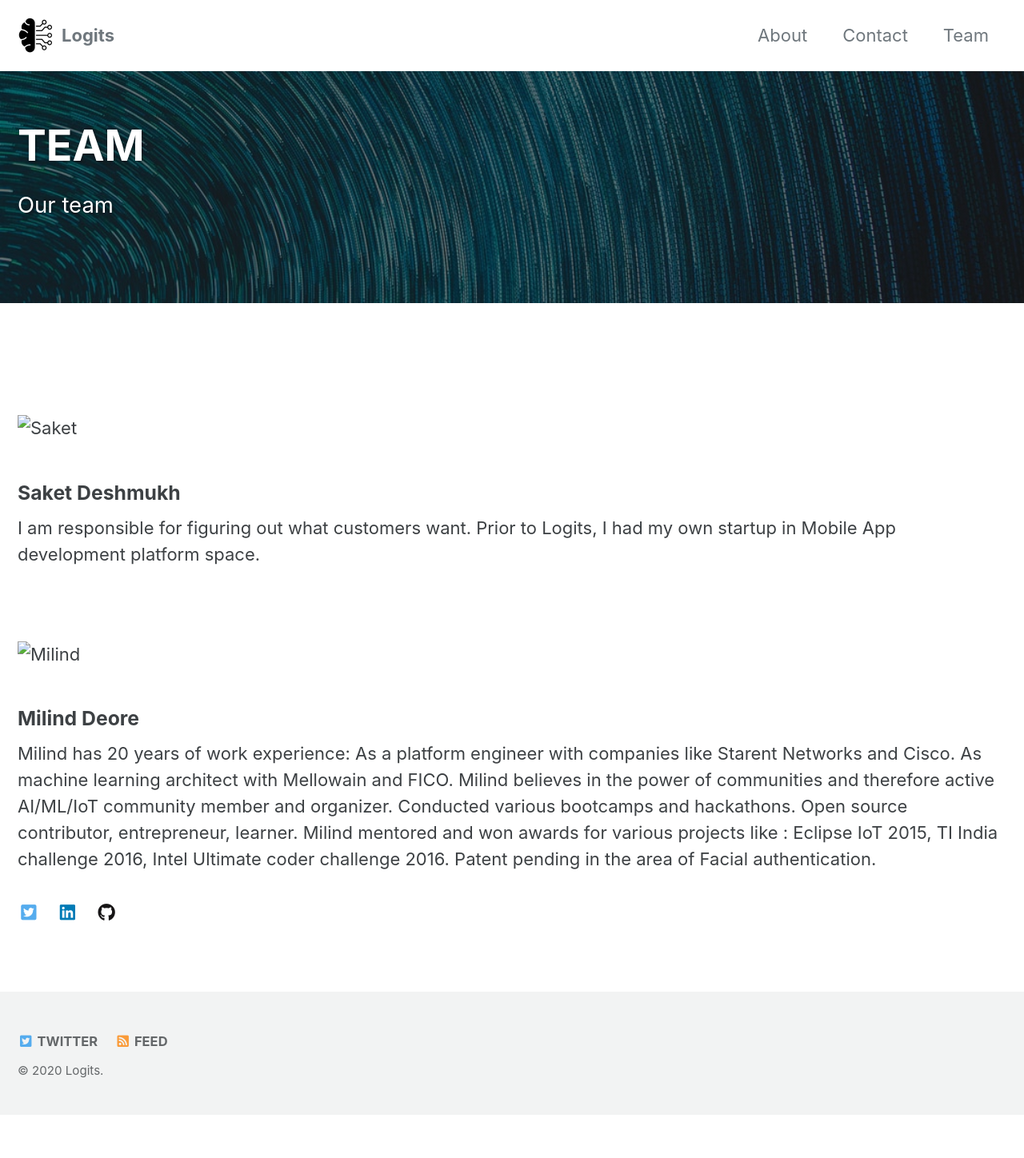
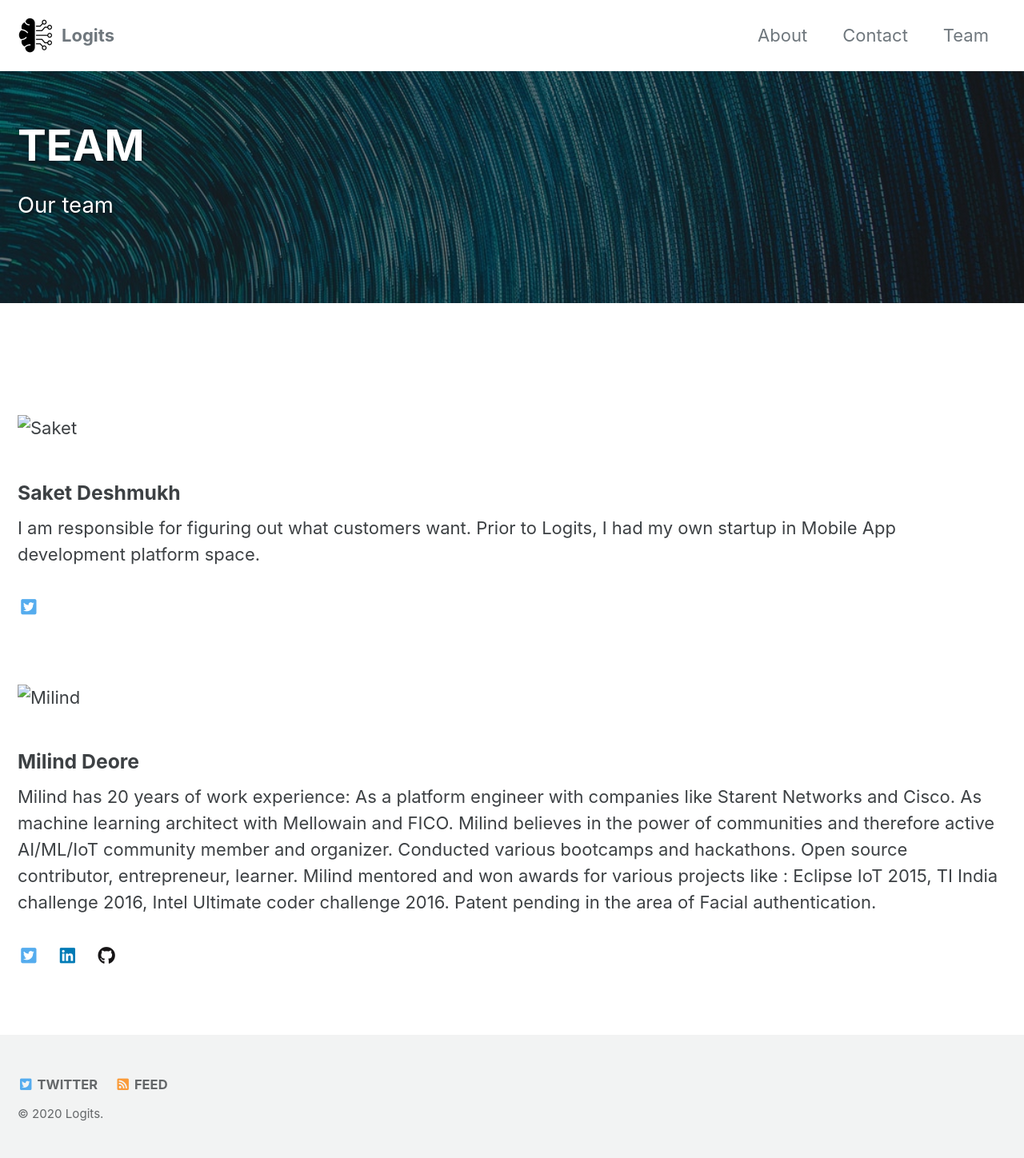
Before and after one commit to milinddeore/logits-website, a Jekyll site: the page built from _pages/TEAM.md, in a window 1280 px wide. Shown: the whole page at 80% size. Built offline with Jekyll 4.4.1, drawn with Linux system fonts in a browser that asks for light colours; cached includes are drawn as plain includes; before the commit the page ends 1394 px from its top, so only the background shows below that.

Commit message:
Update TEAM.md

```diff
--- a/_pages/TEAM.md
+++ b/_pages/TEAM.md
@@ -14,6 +14,17 @@
 ![Saket](/assets/images/saket.jpeg)
 ### Saket Deshmukh
 I am responsible for figuring out what customers want. Prior to Logits, I had my own startup in Mobile App development platform space.
+<div class="page__footer-follow">
+  <ul class="social-icons">
+    {% if site.saket.links %}
+      {% for link in site.saket.links %}
+        {% if link.label and link.url %}
+          <li><a href="{{ link.url }}" rel="nofollow noopener noreferrer"><i class="{{ link.icon | default: 'fas fa-link' }}" aria-hidden="true"></i> {{ link.label }}</a></li>
+        {% endif %}
+      {% endfor %}
+    {% endif %}
+  </ul>
+</div>
 
 <br/>
 
```
